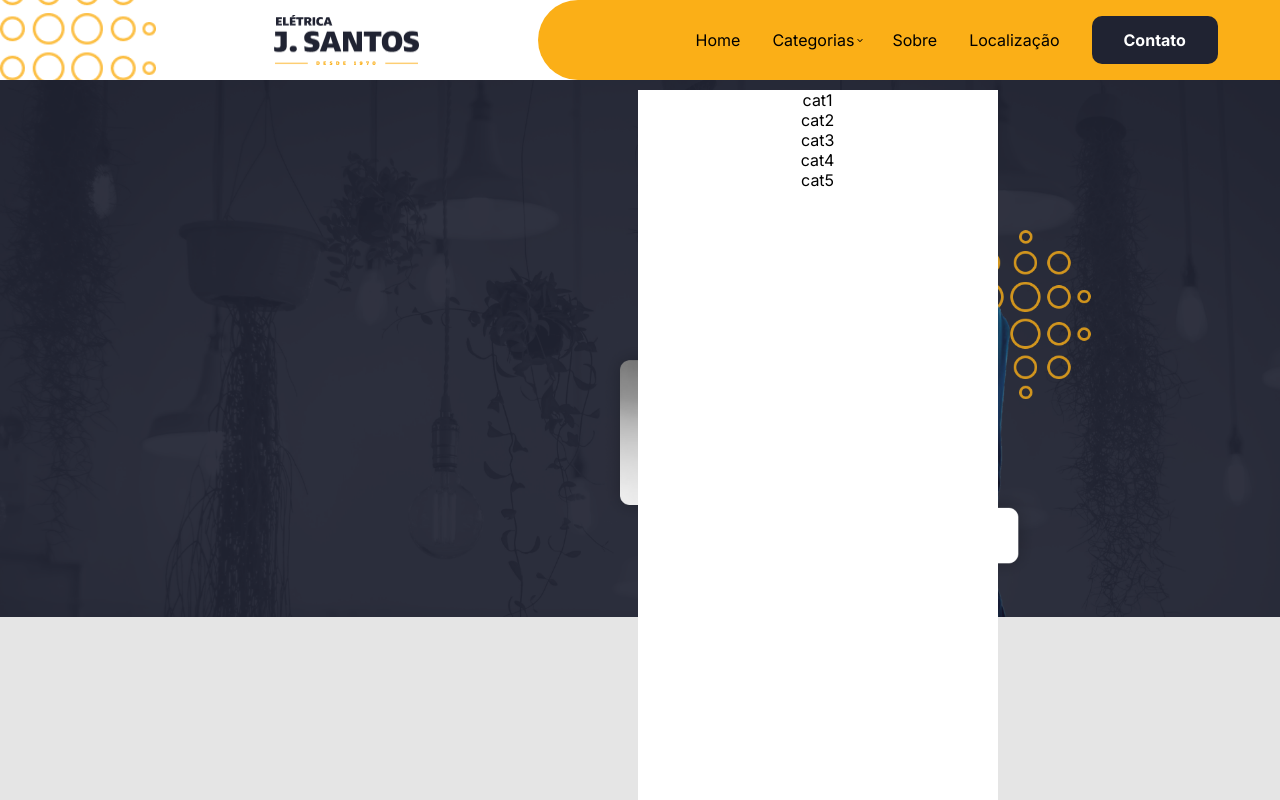
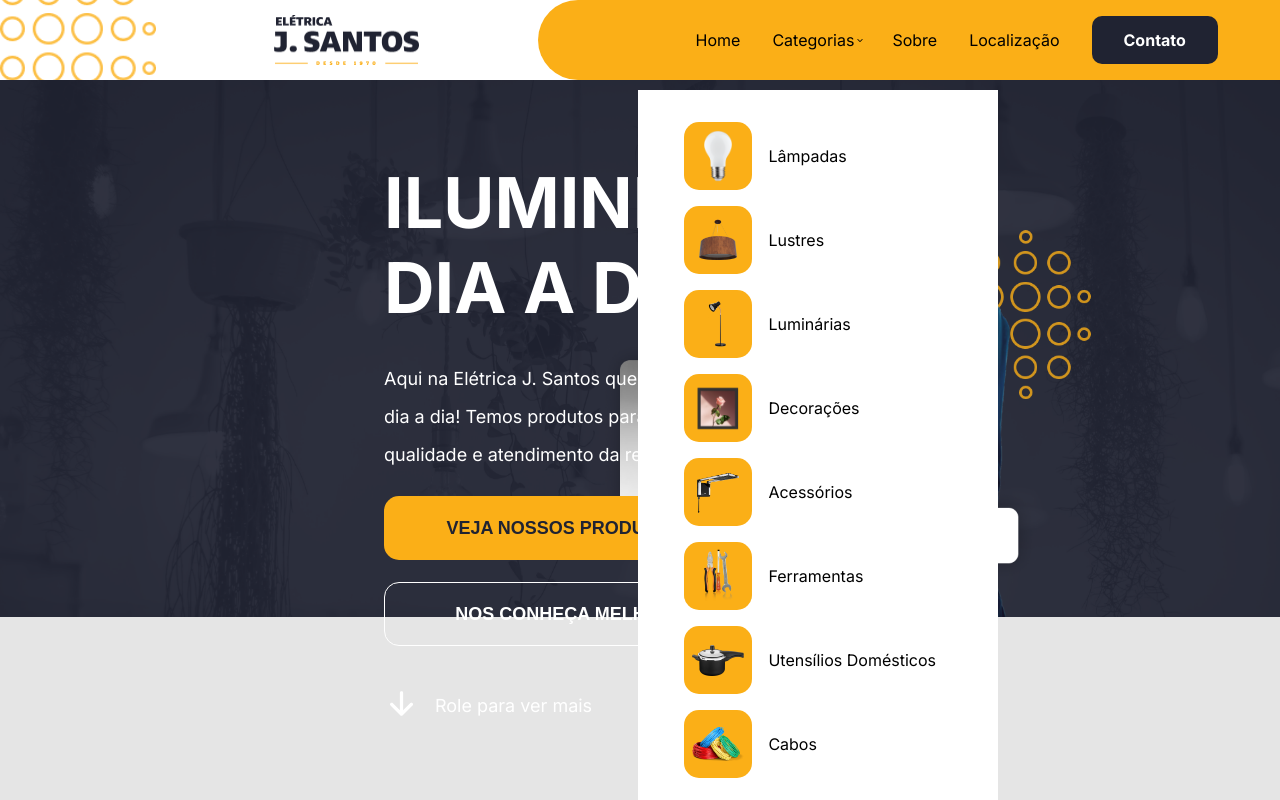
Before and after one commit to ronansalvador/noweb, a Next.js app: page / in a window 1280 px wide. Both pictures are taken after a click on the item "Categorias". Built offline with nearby package versions, Linux system fonts and the light colour scheme.

Commit message:
feat: criação do banenr principal

```diff
--- /dev/null
+++ b/src/app/categorias.json
@@ -0,0 +1,50 @@
+[
+  {
+    "id": 1,
+    "image": "/images/categorias/lampada.png",
+    "nome": "Lâmpadas",
+    "link": "#"
+  },
+  {
+    "id": 2,
+    "image": "/images/categorias/lustre.png",
+    "nome": "Lustres",
+    "link": "#"
+  },
+  {
+    "id": 3,
+    "image": "/images/categorias/luminaria.png",
+    "nome": "Luminárias",
+    "link": "#"
+  },
+  {
+    "id": 4,
+    "image": "/images/categorias/decoracoes.png",
+    "nome": "Decorações",
+    "link": "#"
+  },
+  {
+    "id": 5,
+    "image": "/images/categorias/acessorios.png",
+    "nome": "Acessórios",
+    "link": "#"
+  },
+  {
+    "id": 6,
+    "image": "/images/categorias/ferramentas.png",
+    "nome": "Ferramentas",
+    "link": "#"
+  },
+  {
+    "id": 7,
+    "image": "/images/categorias/utencilios.png",
+    "nome": "Utensílios Domésticos",
+    "link": "#"
+  },
+  {
+    "id": 8,
+    "image": "/images/categorias/cabos.png",
+    "nome": "Cabos",
+    "link": "#"
+  }
+]
--- a/src/app/components/banner/Banner.tsx
+++ b/src/app/components/banner/Banner.tsx
@@ -6,6 +6,29 @@ function Banner() {
   return (
     <div className={styles.banner}>
       <Image width='1920' height='801' src='/images/banner.png' alt='banner' />
+      <div className={styles['banner-content']}>
+        <h1>ILUMINE O SEU DIA A DIA!</h1>
+        <p>
+          Aqui na Elétrica J. Santos queremos trazer mais luz para o seu dia a
+          dia! Temos produtos para toda sua casa com a melhor qualidade e
+          atendimento da região!
+        </p>
+        <button className={styles['yellow-btn']}>VEJA NOSSOS PRODUTOS</button>
+        <button className={styles['transparent-btn']}>
+          NOS CONHEÇA MELHOR
+        </button>
+        <a href='#'>
+          <span>
+            <Image
+              src='/images/arrow-down.png'
+              width={35}
+              height={35}
+              alt='down'
+            />
+          </span>
+          Role para ver mais
+        </a>
+      </div>
     </div>
   );
 }
--- a/src/app/components/banner/style.module.css
+++ b/src/app/components/banner/style.module.css
@@ -0,0 +1,81 @@
+.banner {
+  position: relative;
+}
+
+.banner-content {
+  position: absolute;
+  top: 0;
+  left: 24rem;
+  width: 35rem;
+  display: grid;
+}
+
+.banner-content h1 {
+  color: white;
+  /* font-family: Gotham; */
+  font-size: 70px;
+  font-style: normal;
+  font-weight: 700;
+  line-height: normal;
+  margin-top: 5rem;
+}
+
+.banner-content p {
+  color: white;
+  /* font-family: Gotham; */
+  font-size: 18px;
+  font-style: normal;
+  font-weight: 400;
+  line-height: 38px; /* 211.111% */
+  /* letter-spacing: -0.54px; */
+  margin-top: 1.875rem;
+}
+
+.banner-content a {
+  display: flex;
+  align-items: center;
+  color: white;
+  text-decoration: none;
+  margin-top: 2.5rem;
+  /* font-family: Gotham; */
+  font-size: 18px;
+  font-style: normal;
+  font-weight: 400;
+}
+
+.banner-content a span {
+  margin-right: 1rem;
+}
+.banner-content button {
+  width: 22.5rem;
+  height: 4rem;
+  border-radius: 15px;
+  margin-top: 1.375rem;
+  text-align: center;
+  /* font-family: Gotham; */
+  font-size: 18px;
+  font-style: normal;
+  font-weight: 700;
+  line-height: 38px;
+}
+
+.yellow-btn {
+  background-color: var(--amarelo);
+  color: var(--azul-escuro);
+  border: none;
+  flex-shrink: 0;
+}
+
+.yellow-btn:hover {
+  scale: 1.1;
+}
+
+.transparent-btn {
+  border: 1px solid white;
+  color: white;
+  background-color: transparent;
+}
+
+.transparent-btn:hover {
+  scale: 1.1;
+}
--- a/src/app/components/header/Header.tsx
+++ b/src/app/components/header/Header.tsx
@@ -2,6 +2,8 @@
 import React, { useState } from 'react';
 import styles from './style.module.css';
 import Image from 'next/image';
+import categorias from '@/app/categorias.json';
+import Link from 'next/link';
 
 function Header() {
   const [isOpen, setIsOpen] = useState(true);
@@ -45,11 +47,20 @@ function Header() {
           className={isOpen ? styles.hidden : styles.categorias}
           onMouseLeave={() => setIsOpen(true)}
         >
-          <li>cat1</li>
-          <li>cat2</li>
-          <li>cat3</li>
-          <li>cat4</li>
-          <li>cat5</li>
+          {categorias.map((categoria) => (
+            <Link href={categoria.link} key={categoria.id}>
+              <div>
+                <Image
+                  src={categoria.image}
+                  width='54'
+                  height='54'
+                  alt={categoria.nome}
+                />
+              </div>
+
+              <p>{categoria.nome}</p>
+            </Link>
+          ))}
         </ul>
       </nav>
     </header>
--- a/src/app/components/header/style.module.css
+++ b/src/app/components/header/style.module.css
@@ -63,6 +63,33 @@
   margin-left: 100px;
   z-index: 7;
   margin-top: 10px;
+  padding: 2rem;
+  gap: 1rem;
+}
+
+.categorias a {
+  display: flex;
+  width: 90%;
+  align-items: center;
+  text-decoration: none;
+  color: black;
+}
+
+.categorias a div {
+  width: 4.25rem;
+  height: 4.25rem;
+  padding: 0.5rem;
+  background-color: var(--amarelo);
+  border-radius: 15px;
+  margin-right: 1rem;
+  display: flex;
+  align-items: center;
+  justify-content: center;
+}
+
+.categorias a div img {
+  width: auto;
+  max-height: 54px;
 }
 
 .hidden {
```
Also changed, not shown: public/images/arrow-down.png (added).
